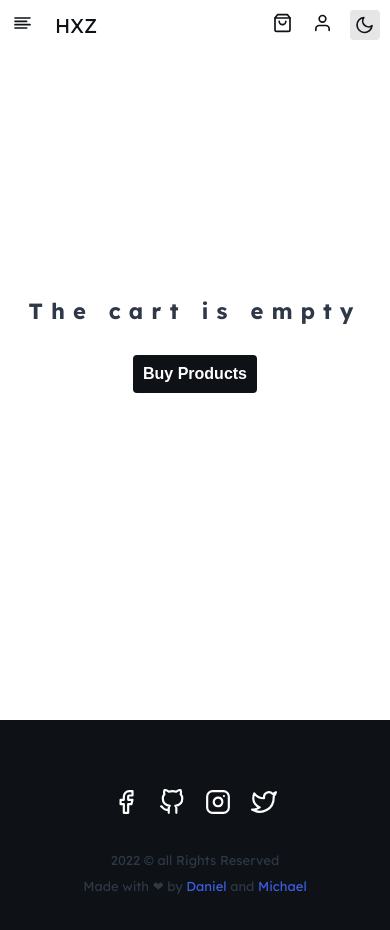
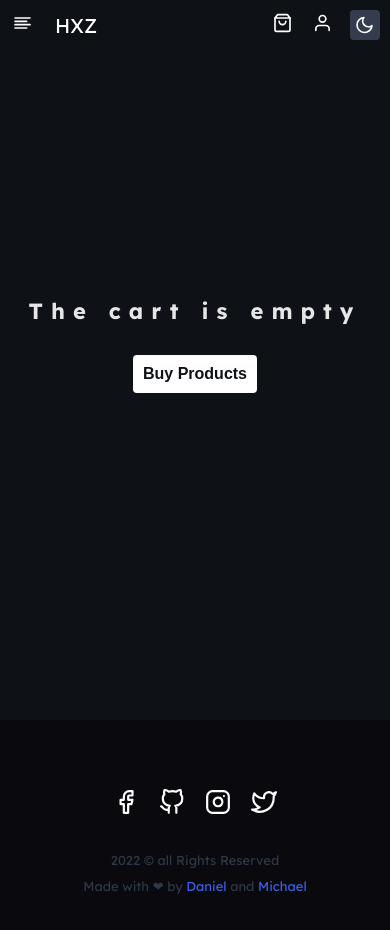
Before and after one commit to hirokirigaya/HXZstore, a React (Vite) app: page /cart in a window 390 px wide. Shown: the top 930 px of the page. Built offline with nearby package versions, Linux system fonts and the light colour scheme; what miragejs would draw is missing.

Commit message:
:iphone: All resolutions Fixed

```diff
--- a/src/App.jsx
+++ b/src/App.jsx
@@ -27,7 +27,7 @@ function App() {
 
   return (
     <CartProvider>
-      <ThemeProvider theme={isDarkMode ? theme.dark : theme.light}>
+      <ThemeProvider theme={isDarkMode ? theme.light : theme.dark}>
         <GlobalStyle />
         <Router>
           <Navbar toggleTheme={toggleTheme} isDarkMode={isDarkMode} />
--- a/src/components/Navbar/index.jsx
+++ b/src/components/Navbar/index.jsx
@@ -1,6 +1,6 @@
 import { Header, Overlay } from './styles'
 import { Link } from 'react-router-dom'
-import { useState } from 'react'
+import { useContext, useState } from 'react'
 import {
   FiAlignLeft as Menu,
   FiUser as User,
@@ -10,6 +10,7 @@ import {
   FiMoon as Moon,
   FiSun as Sun,
 } from 'react-icons/fi'
+import { cartStore } from '../../providers/useProducts'
 
 const navigationLinks = [
   {
@@ -25,7 +26,7 @@ const navigationLinks = [
   {
     id: 3,
     name: 'ABOUT',
-    link: '/',
+    link: '/about',
   },
 ]
 
@@ -33,6 +34,9 @@ export function Navbar({ toggleTheme, isDarkMode }) {
   const [open, setOpen] = useState(false)
 
   const [dropdown, setDropdown] = useState(false)
+
+  const {state} = useContext(cartStore)
+  const haveProducts = state.cart.cartItems.length
 
   const toggleMenu = () => {
     setOpen(!open)
@@ -65,6 +69,7 @@ export function Navbar({ toggleTheme, isDarkMode }) {
                       key={item.id}
                       style={{
                         opacity: 0,
+                        filter: index ? 'opacity(0.7)' : 'opacity(1)',
                         animation: open
                           ? `navLinkAnimation ${
                               index / 7 + 0.5
@@ -81,7 +86,10 @@ export function Navbar({ toggleTheme, isDarkMode }) {
           </div>
           <div className="container-icons">
             <button className="buttons">
-              <Link to="/cart"  className="buttons">
+              <Link to="/cart"  className="buttons" id='cart'>
+                {haveProducts > 0 &&
+                <p className='item-cart'><span>{haveProducts}</span></p>
+                }
                 <Cart />
               </Link>
             </button>
--- a/src/components/Navbar/styles.js
+++ b/src/components/Navbar/styles.js
@@ -50,9 +50,29 @@ export const Header = styled.header`
         border: none;
         background: transparent;
         color: ${(props) => props.theme.primary};
+        text-decoration: none;
 
 
+        #cart {
+          position: relative;
+          p {
+            background-color: ${({theme}) => theme.pink};
+            border-radius: 50px;
+            width: 15px;
+            height: 15px;
+            position: absolute;
+            bottom: 70%;
+            right: 0;
+            display: flex;
+            justify-content: center;
+            align-items: center;
 
+            span {
+              color: ${({theme}) => theme.primary};
+              font-size: 1.2rem;
+            }
+          }
+        }
         .user {
           color: ${(props) => props.theme.primary};
           border: none;
--- a/src/pages/Cart/index.jsx
+++ b/src/pages/Cart/index.jsx
@@ -46,7 +46,7 @@ export function Cart() {
     let change = e.target.value;
     setValue(parseInt(change));
   };
-
+  // console.log(cartItems.filter(item => item))
 
 
   return (
@@ -93,7 +93,7 @@ export function Cart() {
             <input type="number" placeholder='cvv' />
           </div>
           <div className='checkout-btn'>
-            <p>total</p>
+            {/* <p>total</p> */}
             <button>checkout</button>
           </div>
           </div>
--- a/src/pages/Cart/styles.js
+++ b/src/pages/Cart/styles.js
@@ -141,6 +141,7 @@ export const CartSection = styled.main`
       background-color: ${(props) => props.theme.dark};
       color: ${(props) => props.theme.primary};
       padding: 3.5rem 2rem;
+      border-radius: 4px;
 
       .button-aside {
         display: flex;
@@ -149,18 +150,20 @@ export const CartSection = styled.main`
 
         .pink-btn {
           background-color: #ff5e5e;
-        }
+          transition: filter ease-in-out 0.3s;
 
-        .pink-btn:hover {
-          background-color: #ff5e7e;
+          &:hover {
+            filter: brightness(0.8);
+          }
         }
 
         .dark-btn {
           background-color: #0a090e;
-        }
+          transition: filter ease-in-out 0.3s;
 
-        .dark-btn:hover {
-          background-color: #0e1116;
+          &:hover {
+            filter: brightness(0.8);
+          }
         }
 
         button {
@@ -223,13 +226,14 @@ export const CartSection = styled.main`
           border-radius: 4px;
           color: #ffffff;
           font-weight: 600;
+          transition: filter ease-in-out 0.3s;
+
+
+          &:hover {
+              filter: brightness(0.8);
+            }
         }
-      }
 
-      .checkout-btn {
-        button:hover {
-          background-color: #0e1116;
-        }
       }
     }
   }
--- a/src/pages/Home/styles.js
+++ b/src/pages/Home/styles.js
@@ -65,14 +65,16 @@ export const Container = styled.main`
           font-weight: bold;
           font-size: 1.8rem;
           text-transform: uppercase;
+          transition: filter ease-in-out 0.3s;
+
+
+          &:hover {
+            filter: brightness(0.8);
+          }
 
           svg {
             color: #ffffff;
           }
-        }
-
-        button:hover {
-          background-color:  #333d43;
         }
       }
     }
@@ -97,6 +99,11 @@ export const Container = styled.main`
 
       a {
         text-decoration: none;
+        transition: filter ease-in-out .3s;
+
+        &:hover {
+          filter: brightness(1.3);
+        }
       }
 
       .pcone {
--- a/src/pages/Products/index.jsx
+++ b/src/pages/Products/index.jsx
@@ -1,7 +1,7 @@
 import { Container } from './styles'
 import { FiFilter as Filter, FiX as Close } from 'react-icons/fi'
 import { api } from '../../services/api'
-import { useEffect, useState } from 'react'
+import { useEffect, useRef, useState } from 'react'
 import { Link } from 'react-router-dom'
 import { FilterTab } from '../../components/Filter'
 import { FilterDesk } from '../../components/FilterDesk'
@@ -10,39 +10,64 @@ import { Loading } from '../../components/Loading'
 export function Products() {
   const [products, setProducts] = useState()
   const [openFilter, setOpenFilter] = useState(false)
+  const [selectFilterProduct, setSelectedFilterProduct] = useState(products)
 
   const toggleOpenFilter = () => {
     setOpenFilter(!openFilter)
   }
 
   useEffect(() => {
-    api.get('/products').then((response) => setProducts(response.data))
+    api.get('/products').then((response) => {
+      setProducts(response.data)
+      setSelectedFilterProduct(response.data)
+    })
   }, [])
+
+  function ChangeSelectedCategory(e) {
+    let optionSelect = e.target.options[e.target.selectedIndex].value
+    if (optionSelect === 'all') {
+     return setSelectedFilterProduct(products)
+    }
+    if (optionSelect) {
+      const filtredProducts = products.filter(
+        (product) => product.category === optionSelect
+      )
+      setSelectedFilterProduct(filtredProducts)
+    } else {
+      setSelectedFilterProduct(products)
+    }
+  }
 
   return (
     <Container>
       <section className="content">
         <div className="filters">
           <button onClick={toggleOpenFilter}>
-            {openFilter ? <Close/> : <Filter/>}
+            {openFilter ? <Close /> : <Filter />}
           </button>
-          <div className={openFilter ? 'filter-mobile' :'filter-mobile off'}>
-            <FilterTab/>
+          <div className={openFilter ? 'filter-mobile' : 'filter-mobile off'}>
+            <FilterTab />
           </div>
-          <select name="category" id="categories">
+          <select
+            name="category"
+            id="categories"
+            onChange={ChangeSelectedCategory}
+          >
             <option value="all">ALL</option>
-            <option value="Computer">Computer</option>
-            <option value="Peripherals">Peripherals</option>
+            <option value="computer">Computer</option>
+            <option value="peripherals">Peripherals</option>
           </select>
         </div>
 
         <section className="container-products">
           <div className="filter-desktop">
-            <FilterDesk/>
+            <FilterDesk />
           </div>
-          {products === undefined ? <Loading/> :
+          {products === undefined ? (
+            <Loading />
+          ) : (
             <div className="products">
-            {products?.map((product) => {
+              {selectFilterProduct?.map((product) => {
                 return (
                   <div className="product" key={product.id}>
                     <Link to={`/products/${product.slug}`}>
@@ -51,7 +76,10 @@ export function Products() {
                         <p className="title">{product.title}</p>
                         <p className="price">
                           <span>$</span>
-                        {Math.floor(product.price - (product.discount / 100 * product.price))}
+                          {Math.floor(
+                            product.price -
+                              (product.discount / 100) * product.price
+                          )}
                           <span>,00</span>
                         </p>
                       </div>
@@ -60,7 +88,7 @@ export function Products() {
                 )
               })}
             </div>
-          }
+          )}
         </section>
       </section>
     </Container>
--- a/src/pages/Products/styles.js
+++ b/src/pages/Products/styles.js
@@ -42,6 +42,11 @@ export const Container = styled.main`
         background-color: transparent;
         color: ${(props) => props.theme.primary};
         font-weight: 600;
+
+        option {
+         background-color: ${(props) => props.theme.bg};
+         color: ${(props) => props.theme.primary};
+        }
       }
 
       .filter-mobile {
@@ -52,7 +57,7 @@ export const Container = styled.main`
         transform: rotateY(0deg);
         width: calc(100vw - 48px);
       }
-      .filter-mobile.off{
+      .filter-mobile.off {
         opacity: 0;
         transform: rotateY(30deg);
         pointer-events: none;
@@ -67,7 +72,6 @@ export const Container = styled.main`
           display: none;
         }
       }
-
     }
     .container-products {
       display: flex;
@@ -81,6 +85,11 @@ export const Container = styled.main`
           margin-bottom: 3rem;
           a {
             text-decoration: none;
+            transition: filter ease-in-out 0.3s;
+
+            &:hover {
+              filter: brightness(1.3);
+            }
 
             img {
               width: 100%;
```
Also changed, not shown: 1 other file (tests, documents, lock files or other folders). Lines whose indentation alone changed are shown as unchanged.
